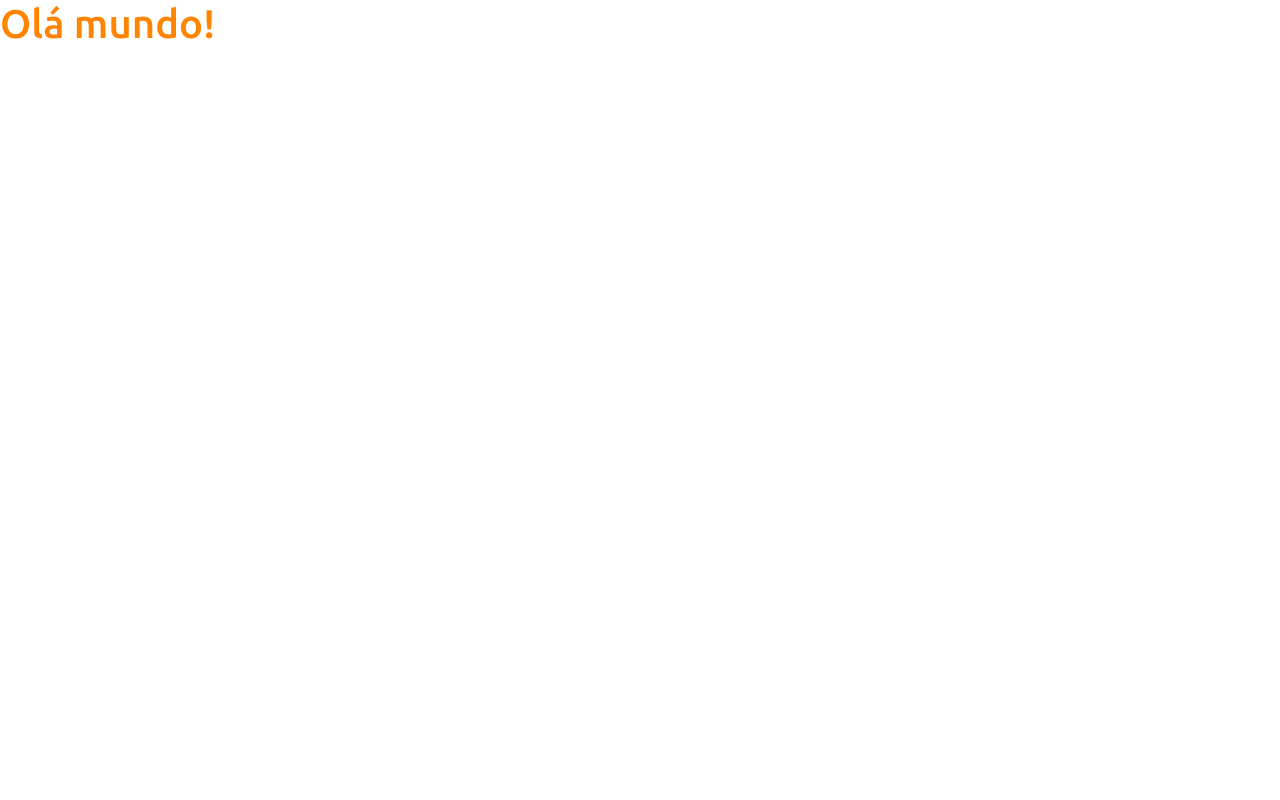
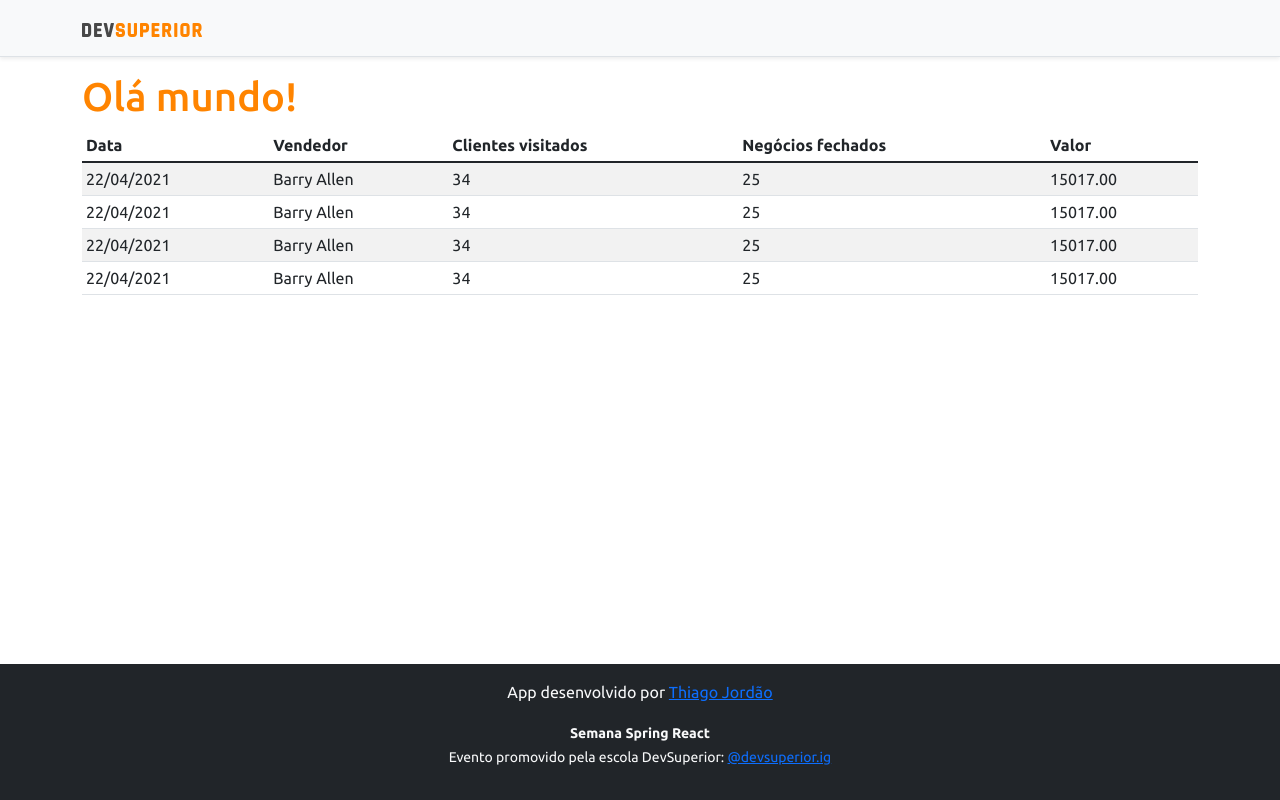
Before and after one commit to thiagojordao98/projeto-sds5, a React (Create React App) app in the folder frontend/: page / in a window 1280 px wide. Built offline with nearby package versions, Linux system fonts and the light colour scheme.

Commit message:
Basic static components

```diff
--- a/frontend/src/App.tsx
+++ b/frontend/src/App.tsx
@@ -1,8 +1,18 @@
+import DataTable from 'components/DataTable';
+import Footer from 'components/Footer';
+import NavBar from 'components/NavBar';
+
 function App() {
   return (
-    <div>
-      <h1 className="text-primary">Olá mundo!</h1>
-    </div>
+    <>
+      <NavBar />
+      <div className="container">
+        <h1 className="text-primary">Olá mundo!</h1>
+
+        <DataTable />
+      </div>
+      <Footer />
+    </>
   );
 }
 
--- /dev/null
+++ b/frontend/src/components/DataTable/index.tsx
@@ -0,0 +1,49 @@
+const DataTable = () => {
+  return (
+    <div className="table-responsive">
+      <table className="table table-striped table-sm">
+        <thead>
+          <tr>
+            <th>Data</th>
+            <th>Vendedor</th>
+            <th>Clientes visitados</th>
+            <th>Negócios fechados</th>
+            <th>Valor</th>
+          </tr>
+        </thead>
+        <tbody>
+          <tr>
+            <td>22/04/2021</td>
+            <td>Barry Allen</td>
+            <td>34</td>
+            <td>25</td>
+            <td>15017.00</td>
+          </tr>
+          <tr>
+            <td>22/04/2021</td>
+            <td>Barry Allen</td>
+            <td>34</td>
+            <td>25</td>
+            <td>15017.00</td>
+          </tr>
+          <tr>
+            <td>22/04/2021</td>
+            <td>Barry Allen</td>
+            <td>34</td>
+            <td>25</td>
+            <td>15017.00</td>
+          </tr>
+          <tr>
+            <td>22/04/2021</td>
+            <td>Barry Allen</td>
+            <td>34</td>
+            <td>25</td>
+            <td>15017.00</td>
+          </tr>
+        </tbody>
+      </table>
+    </div>
+  );
+};
+
+export default DataTable;
--- /dev/null
+++ b/frontend/src/components/Footer/index.tsx
@@ -0,0 +1,34 @@
+const Footer = () => {
+  return (
+    <footer className="footer mt-auto py-3 bg-dark">
+      <div className="container">
+        <p className="text-light">
+          App desenvolvido por{' '}
+          <a
+            href="https://github.com/thiagojordao98"
+            target="_blank"
+            rel="noreferrer"
+          >
+            Thiago Jordão
+          </a>
+        </p>
+        <p className="text-light">
+          <small>
+            <strong>Semana Spring React</strong>
+            <br />
+            Evento promovido pela escola DevSuperior:{' '}
+            <a
+              href="https://instagram.com/devsuperior.ig"
+              target="_blank"
+              rel="noreferrer"
+            >
+              @devsuperior.ig
+            </a>
+          </small>
+        </p>
+      </div>
+    </footer>
+  );
+};
+
+export default Footer;
--- /dev/null
+++ b/frontend/src/components/NavBar/index.tsx
@@ -0,0 +1,15 @@
+import ImgDsDark from 'assets/img/ds-dark.svg';
+
+const NavBar = () => {
+  return (
+    <div className="d-flex flex-column flex-md-row align-items-center p-3 px-md-4 mb-3 bg-light border-bottom shadow-sm">
+      <div className="container">
+        <nav className="my-2 my-md-0 mr-md-3">
+          <img src={ImgDsDark} alt="DevSuperior" width="120" />
+        </nav>
+      </div>
+    </div>
+  );
+};
+
+export default NavBar;
```
Also changed, not shown: frontend/src/assets/img/ds-dark.svg (added).
